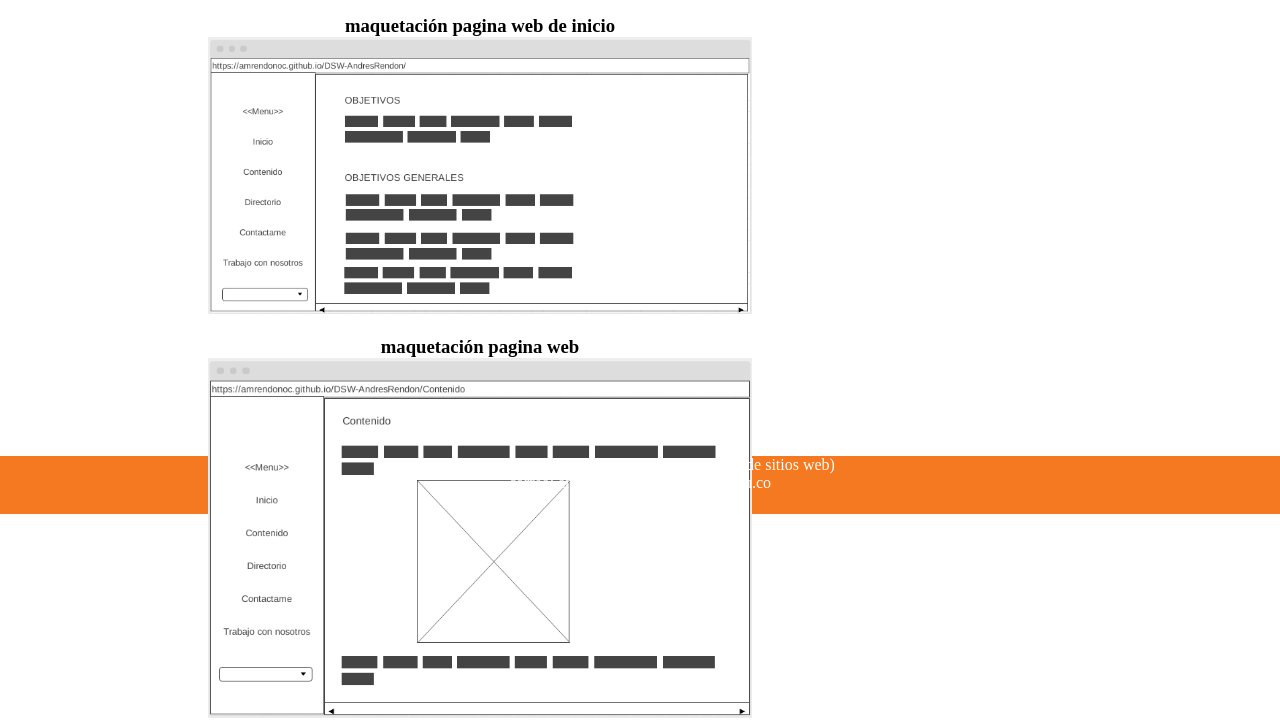
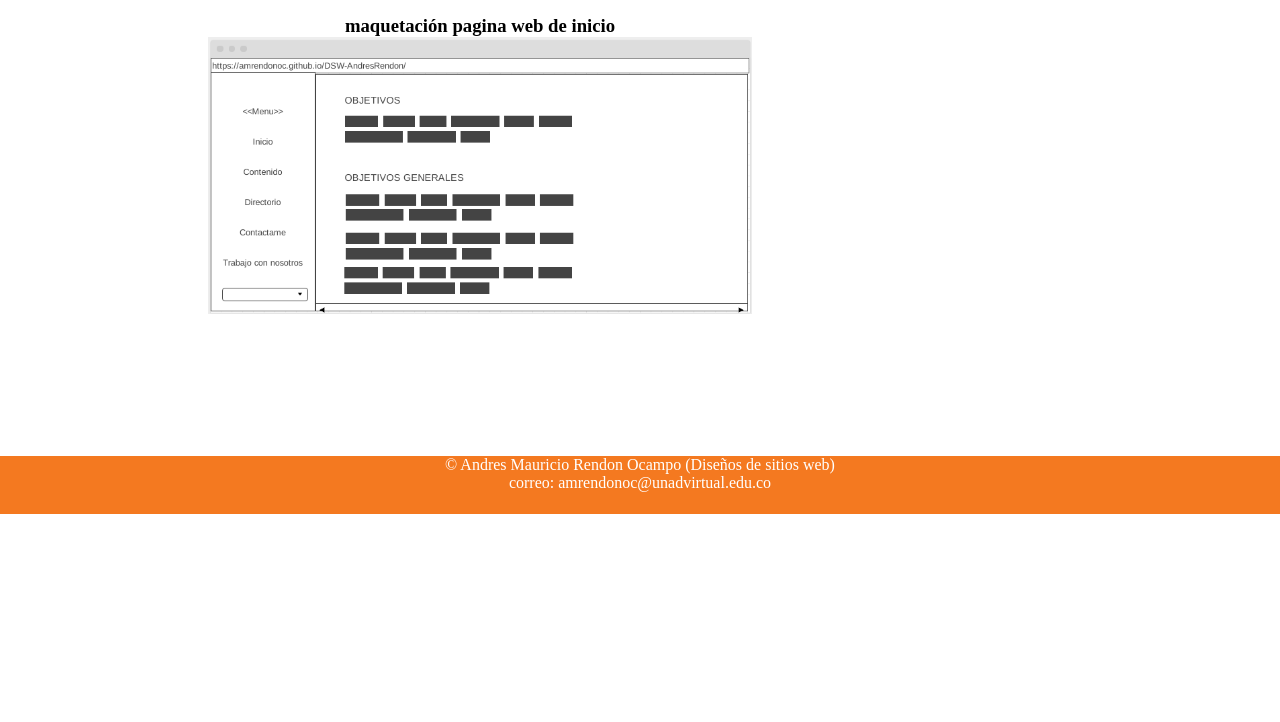
Before and after one commit to amrendonoc/DSW-AndresRendon, a plain HTML site: page ARTICLE.html in a window 1280 px wide. Shown: the part 773-1495 px from the top of the page. After the commit the page ends 1287 px from the top, so only its background shows below. Drawn offline with Linux system fonts and the light colour scheme.

Commit message:
Update ARTICLE.html
articulo

```diff
--- a/ARTICLE.html
+++ b/ARTICLE.html
@@ -75,11 +75,8 @@
 					<h3>maquetación pagina web de inicio </h3>
 					<img src="imagenes/Portada1.PNG" width=80%>
 				</section>
-				<br>
-				<section align="center" >
-					<h3>maquetación pagina web </h3>
-					<img src="imagenes/Portada2.PNG" width=80%>
-				</section>
+
+
 
 		</div>
 
```
